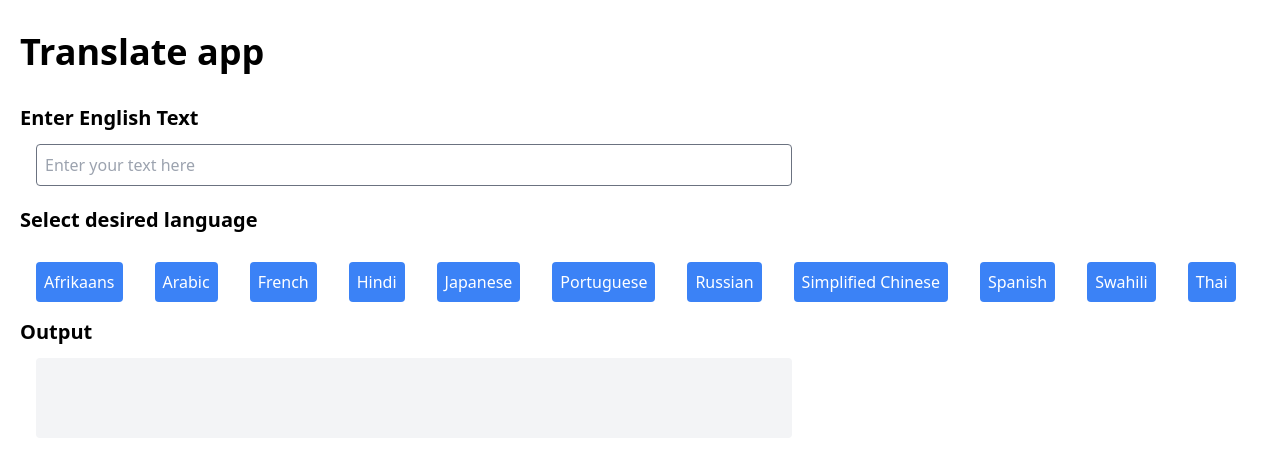
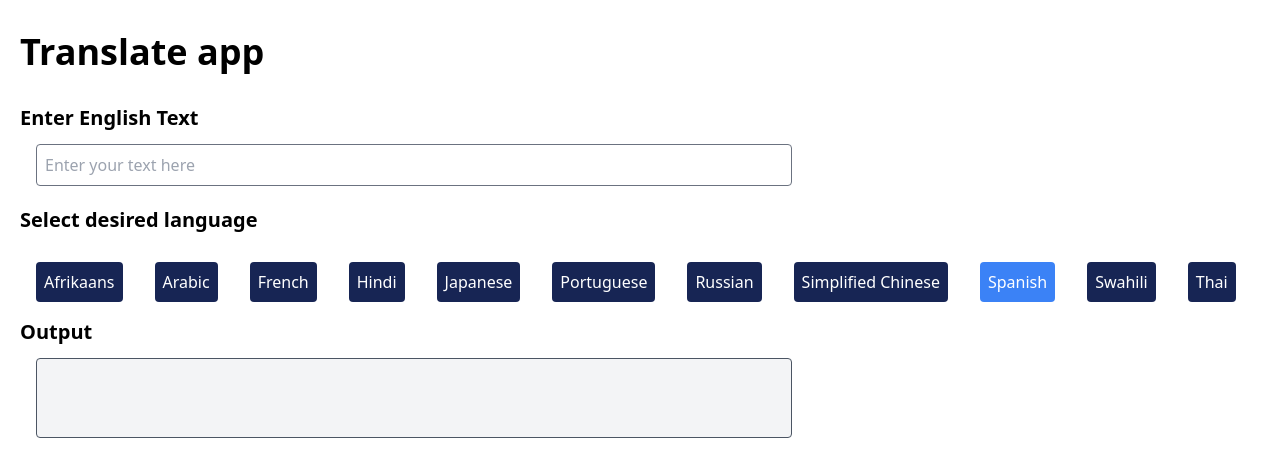
Before and after one commit to dearmascarlos/front-ejercicio-02, a Next.js app in the folder translator-app/: page / in a window 1280 px wide. Shown: the top 476 px of the page. Built offline with nearby package versions, Linux system fonts and the light colour scheme; no server answers.

Commit message:
api connect

```diff
--- a/translator-app/components/languages.js
+++ b/translator-app/components/languages.js
@@ -6,7 +6,11 @@ const Languages = ({ language, onLanguageChange}) => {
             return (
                 <button
                     key={value}
-                    className="max-w-sm h-fit bg-blue-500 rounded p-2 mx-4 my-4 text-white"
+                    className={`${language === value
+                        ? 'max-w-sm h-fit bg-blue-500 rounded p-2 mx-4 my-4 text-white hover:bg-blue-700'
+                        : 'max-w-sm h-fit bg-blue-950 rounded p-2 mx-4 my-4 text-white hover:bg-blue-700'
+                    }`}
+
                     onClick={() => onLanguageChange(value)}
                 >
                     {label}
--- a/translator-app/components/translate.js
+++ b/translator-app/components/translate.js
@@ -1,10 +1,66 @@
-const Translate = () => {
+import axios from 'axios'
+import { useEffect, useState } from 'react';
+
+
+const Translate = ({ language, text }) => {
+  const [translated] = useTranslation( language, text)
     return (
         <div>
           <h3 className="font-sans text-xl font-semibold mb-3">Output</h3>
-          <div className='bg-gray-100 h-20 w-3/5 rounded ml-4'></div>
+          <div className='bg-gray-100 h-20 w-3/5 rounded ml-4 border border-gray-600'>{translated}</div>
         </div>
     );
 }
 
+const useTranslation = (text, language) => {
+  const [translated, setTranslated] = useState('')
+
+  useEffect(() => {
+    if(!text) {
+      return
+    }
+    const cancelToken =  axios.CancelToken.source()
+    doTranslation(text, language, cancelToken, setTranslated)
+  },[text, language])
+
+  return [translated]
+}
+
+// mover a la carpeta utils
+const debounce = (fn) => {
+  let id = null;
+
+  return (...args) => {
+    if (id) {
+      clearTimeout(id);
+    }
+    id = setTimeout(() => {
+      fn(...args);
+      id = null;
+    }, 300);
+  };
+}
+
+const doTranslation = debounce(
+  async (input, languageCode, cancelToken, callback) => {
+
+    try {
+      const {data} = await axios.post(
+        "https://translation.googleapis.com/language/translate/v2?key=AIzaSyCf0Xy0OnhxlduyEt3K8zP-sOuu-l_u6uA",
+        {
+          q: input,
+          target: languageCode
+        },
+        {
+          cancelToken: cancelToken.token
+        }
+      )
+      callback(data)
+
+    } catch (error) {
+      console.log('ERROR:', error);
+    }
+  }
+)
+
 export default Translate;
--- a/translator-app/package.json
+++ b/translator-app/package.json
@@ -9,6 +9,7 @@
     "lint": "next lint"
   },
   "dependencies": {
+    "axios": "^1.3.6",
     "eslint": "8.38.0",
     "eslint-config-next": "13.3.0",
     "next": "13.3.0",
--- a/translator-app/pages/index.js
+++ b/translator-app/pages/index.js
@@ -2,7 +2,6 @@ import Fields from "@/components/fields"
 import Languages from "@/components/languages"
 import Translate from "@/components/translate"
 import { useEffect, useState } from "react"
-
 
 export default function Home() {
   const [text, setText] = useState('')
@@ -10,17 +9,17 @@ export default function Home() {
 
   useEffect(() => {
     console.log('Mi idioma es, ', language);
-  })
+  }, [text, language])
+
   return (
     <>
       <header className="my-8 ml-5">
         <h1 className="font-sans text-4xl font-semibold">Translate app</h1>
       </header>
-
       <main className="ml-5">
         <Fields onChange={setText}/>
         <Languages language={language} onLanguageChange={setLanguage}/>
-        <Translate/>
+        <Translate  language={language} text={text}/>
       </main>
     </>
   )
```
Also changed, not shown: 1 other file (tests, documents, lock files or other folders).
